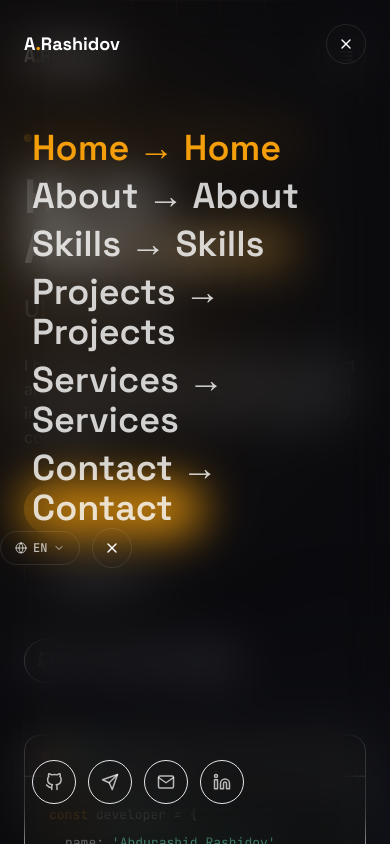
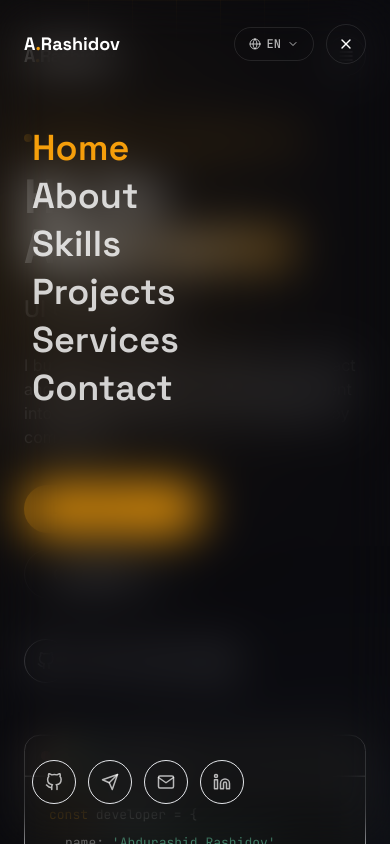
Before and after one commit to RashidovAbdurashid/Portfolio-, a React (Vite) app: page / in a window 390 px wide. Both pictures are taken after a click on the button "Open menu". Shown: the top 844 px of the page. Built offline with nearby package versions, Linux system fonts and the light colour scheme.

Commit message:
fix navbar

```diff
--- a/src/components/MobileMenu.jsx
+++ b/src/components/MobileMenu.jsx
@@ -7,6 +7,7 @@ import { useLanguage } from "../i18n/LanguageContext";
 
 export default function MobileMenu({ open, onClose, active, onNavigate }) {
   const { t } = useLanguage();
+
   return (
     <AnimatePresence>
       {open && (
@@ -20,6 +21,9 @@ export default function MobileMenu({ open, onClose, active, onNavigate }) {
             <span className="font-display text-lg font-bold text-paper">
               A<span className="text-amber-signal">.</span>Rashidov
             </span>
+
+            <div className="flex items-center gap-3">
+              <LanguageSwitcher />
               <button
                 onClick={onClose}
                 aria-label="Close menu"
@@ -27,6 +31,7 @@ export default function MobileMenu({ open, onClose, active, onNavigate }) {
               >
                 <FiX aria-hidden="true" />
               </button>
+            </div>
           </div>
 
           <nav
@@ -45,7 +50,7 @@ export default function MobileMenu({ open, onClose, active, onNavigate }) {
                   active === link.id ? "text-amber-signal" : "text-paper/80"
                 }`}
               >
-                {link.label} → {t(`nav.${link.id}`)}
+                {t(`nav.${link.id}`)}
               </motion.a>
             ))}
           </nav>
@@ -53,16 +58,6 @@ export default function MobileMenu({ open, onClose, active, onNavigate }) {
           <div className="absolute bottom-10 left-8">
             <SocialIcons />
           </div>
-          <div className="flex items-center gap-3">
-            <LanguageSwitcher />
-            <button
-              onClick={onClose}
-              aria-label="Close menu"
-              className="flex h-10 w-10 items-center justify-center rounded-full border border-white/10 text-paper"
-            >
-              <FiX aria-hidden="true" />
-            </button>
-          </div>
         </motion.div>
       )}
     </AnimatePresence>
```
Lines whose indentation alone changed are shown as unchanged.
